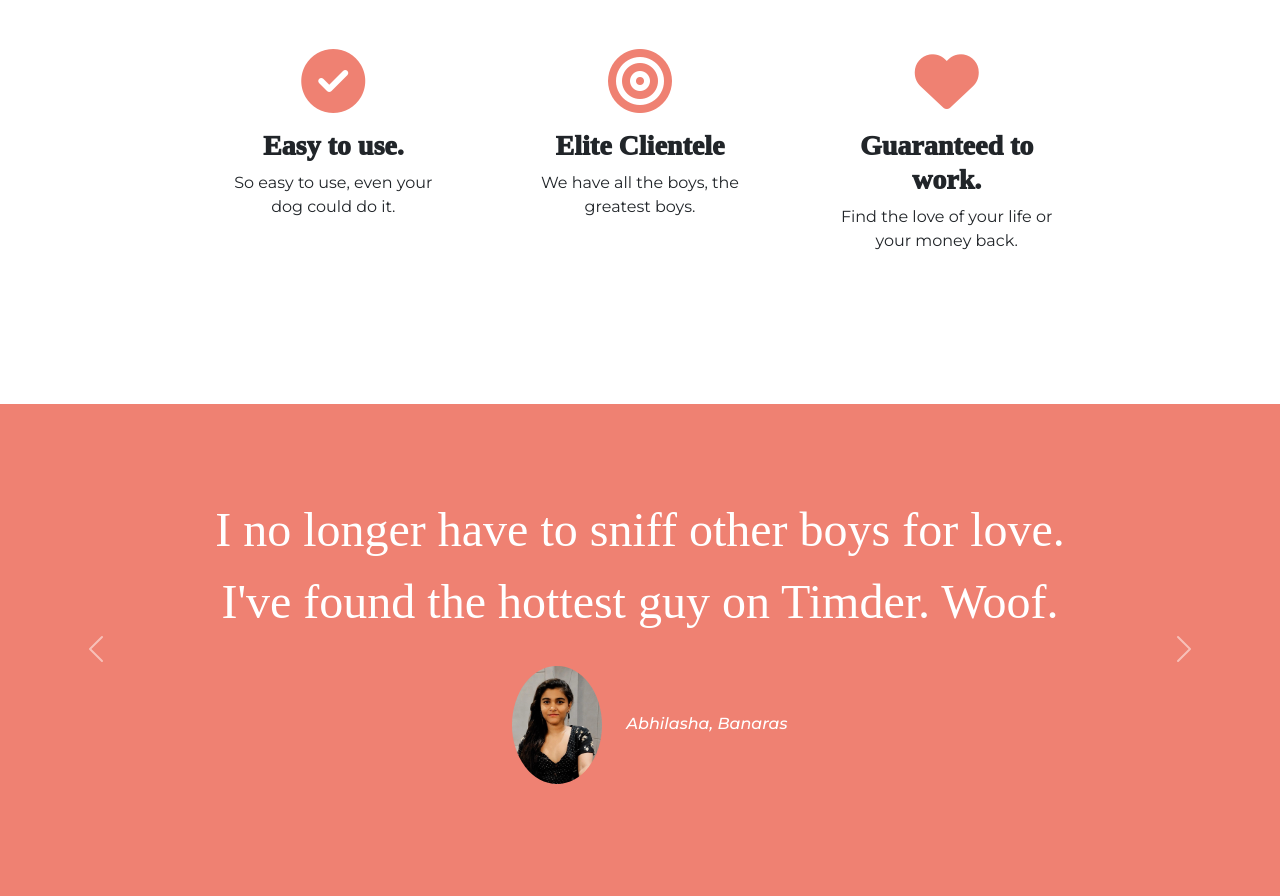
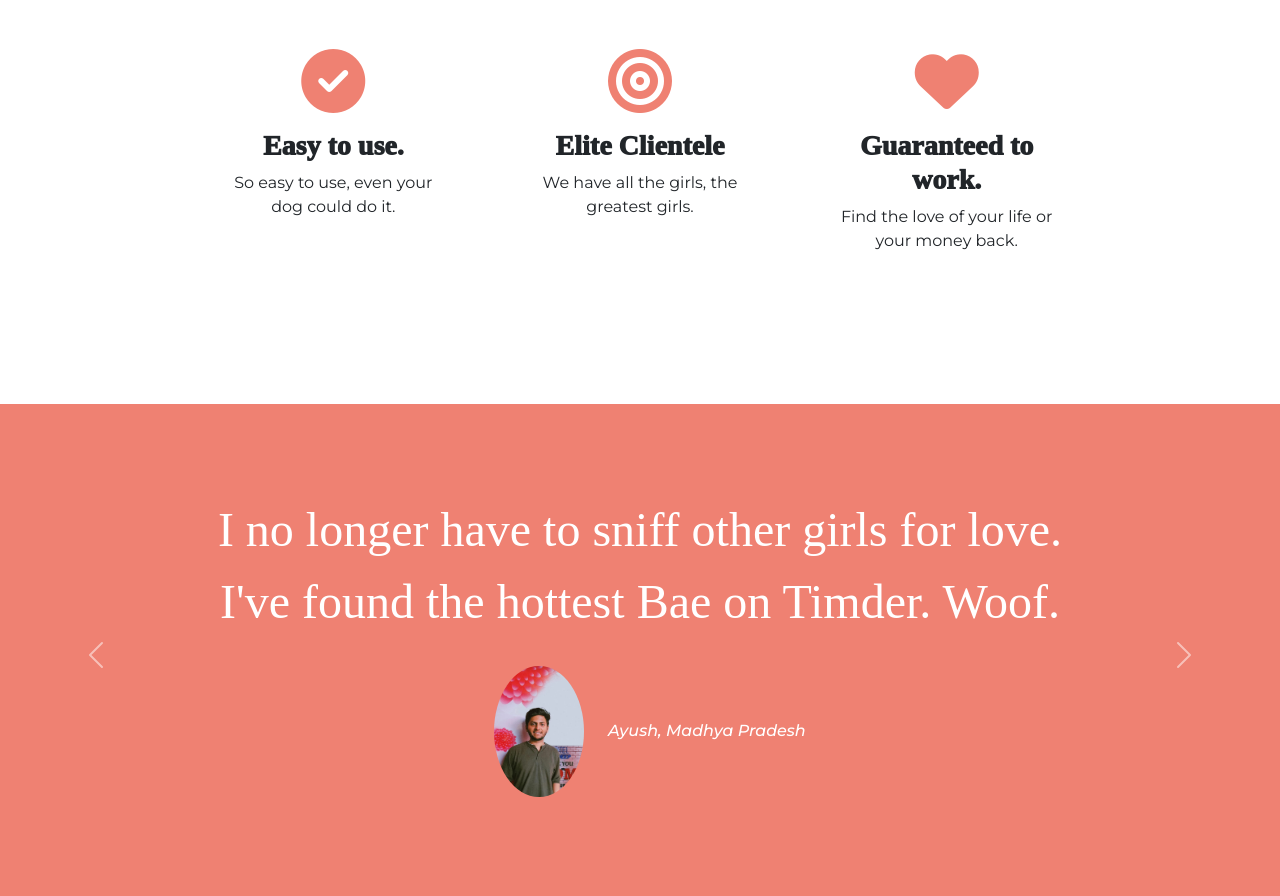
Before and after one commit to nagendernss/Timder, a plain HTML site: page index.html in a window 1280 px wide. Shown: the part 723-1619 px from the top of the page. Drawn offline with nearby package versions, Linux system fonts and the light colour scheme.

Commit message:
Update index.html

```diff
--- a/index.html
+++ b/index.html
@@ -66,7 +66,7 @@
         <div>
           <div class="row">
             <div class="col-lg-6">
-              <h1>Meet new and interesting boys nearby.</h1>
+              <h1>Meet new and interesting girls nearby.</h1>
               <button type="button" class="btn btn-dark btn-lg download-button">
                 <i class="fa-brands fa-apple"></i> Download
               </button>
@@ -102,7 +102,7 @@
         <div class="col-lg-4 feature-box">
           <i class="icon fa-solid fa-bullseye fa-4x"></i>
           <h3>Elite Clientele</h3>
-          <p>We have all the boys, the greatest boys.</p>
+          <p>We have all the girls, the greatest girls.</p>
         </div>
         <div class="col-lg-4 feature-box">
           <i class="icon fa-solid fa-heart fa-4x"></i>
@@ -119,15 +119,15 @@
         <div class="carousel-inner">
           <div class="carousel-item active">
             <h2>
-              I no longer have to sniff other boys for love. I've found the
-              hottest guy on Timder. Woof.
+              I no longer have to sniff other girls for love. I've found the
+              hottest Bae on Timder. Woof.
             </h2>
             <img
               class="testimonial-image"
-              src="abhilasha.jpeg"
-              alt="abhilasha-profile"
+              src="ayush.jpeg"
+              alt="ayush-profile"
             />
-            <em>Abhilasha, Banaras</em>
+            <em>Ayush, Madhya Pradesh</em>
           </div>
           <div class="carousel-item">
             <h2 class="testimonial-text">
@@ -136,10 +136,10 @@
             </h2>
             <img
               class="testimonial-image"
-              src="kajol.jpeg"
-              alt="kajol-profile"
+              src="dhruv.jpeg"
+              alt="dhruv-profile"
             />
-            <em>Kajol, Aligarh</em>
+            <em>Dhruv, Rajasthan</em>
           </div>
         </div>
         <button
```
